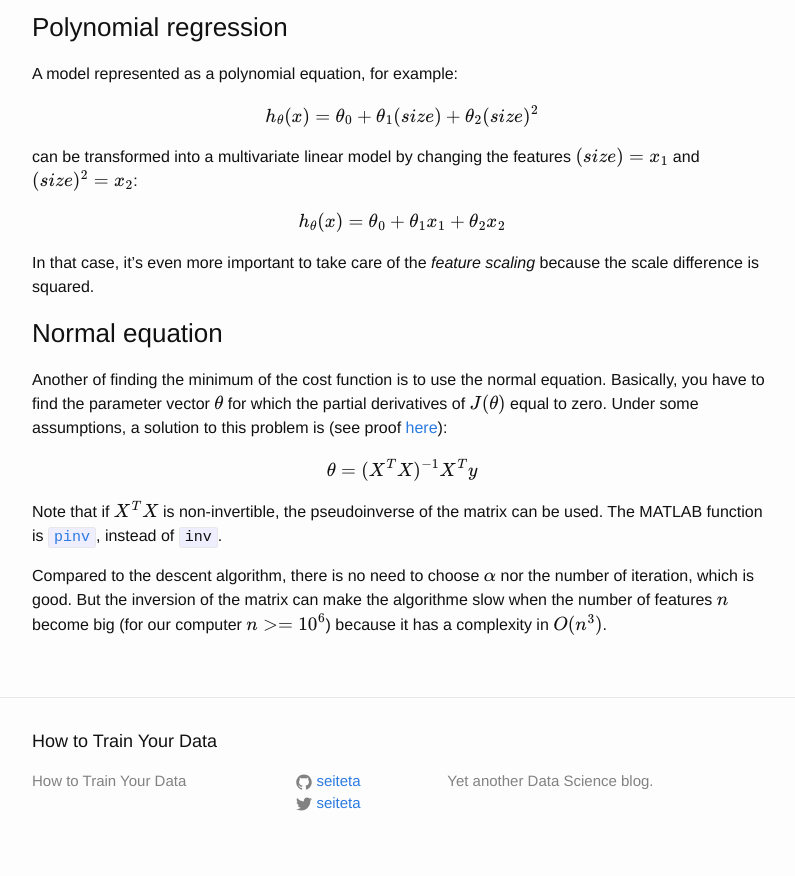
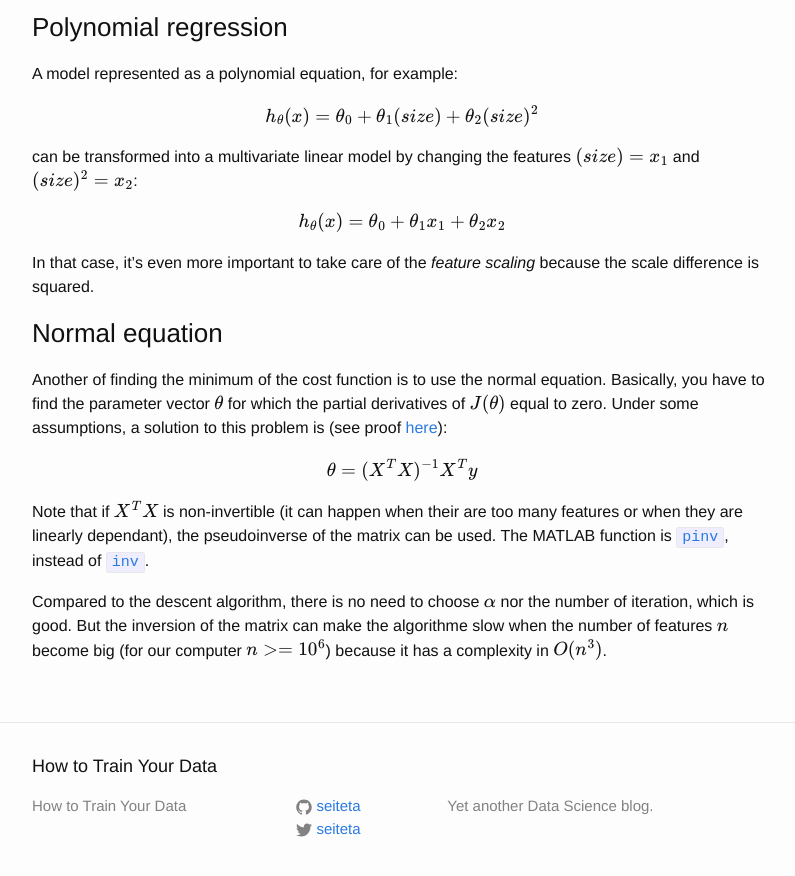
Before and after one commit to seiteta/seiteta.github.io_old, a Jekyll site: the page built from _posts/2014-12-04-machine-learning-notes.md, in a window 1280 px wide and 900 px high, scrolled down 3018 px. Shown: the top 876 px of the window, without its empty margins (238-1033 px from the left). Built offline with Jekyll 4.4.1, drawn with Linux system fonts in a browser that asks for light colours; formulas are drawn with MathJax 3.

Commit message:
Update 2014-12-04-machine-learning-notes.md

```diff
--- a/_posts/2014-12-04-machine-learning-notes.md
+++ b/_posts/2014-12-04-machine-learning-notes.md
@@ -115,6 +115,6 @@ Another of finding the minimum of the cost function is to use the normal equatio
 
 $$ \theta=(X^TX)^{-1}X^Ty $$
 
-Note that if $$ X^TX $$ is non-invertible, the pseudoinverse of the matrix can be used. The MATLAB function is [`pinv`](http://fr.mathworks.com/help/matlab/ref/pinv.html), instead of `inv`.
+Note that if $$ X^TX $$ is non-invertible (it can happen when their are too many features or when they are linearly dependant), the pseudoinverse of the matrix can be used. The MATLAB function is [`pinv`](http://fr.mathworks.com/help/matlab/ref/pinv.html), instead of [`inv`](http://fr.mathworks.com/help/matlab/ref/inv.html).
 
 Compared to the descent algorithm, there is no need to choose $$\alpha$$ nor the number of iteration, which is good. But the inversion of the matrix can make the algorithme slow when the number of features $$n$$ become big (for our computer $$n>=10^6$$) because it has a complexity in $$O(n^3)$$.
```
